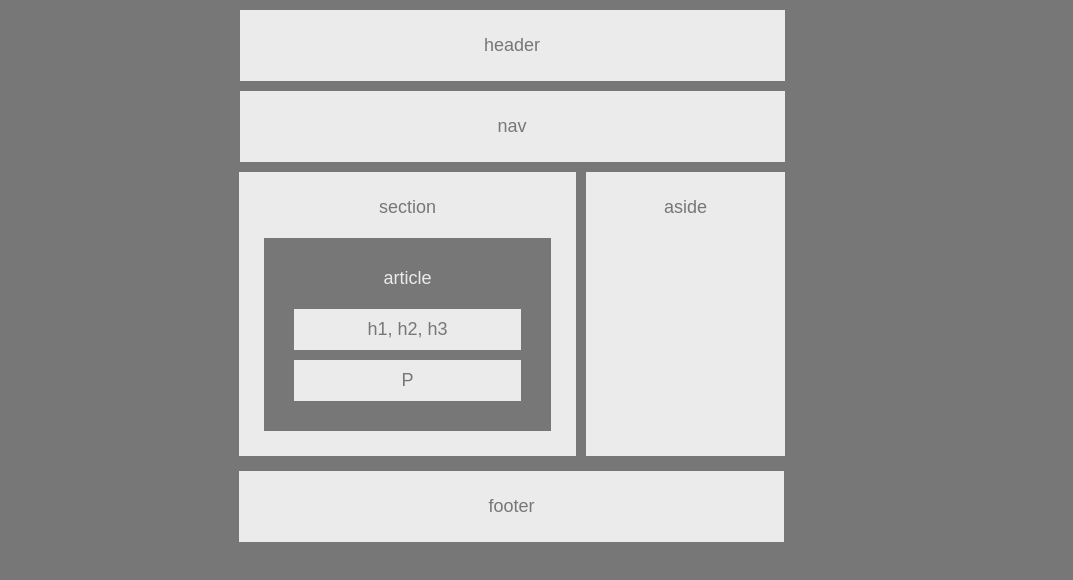
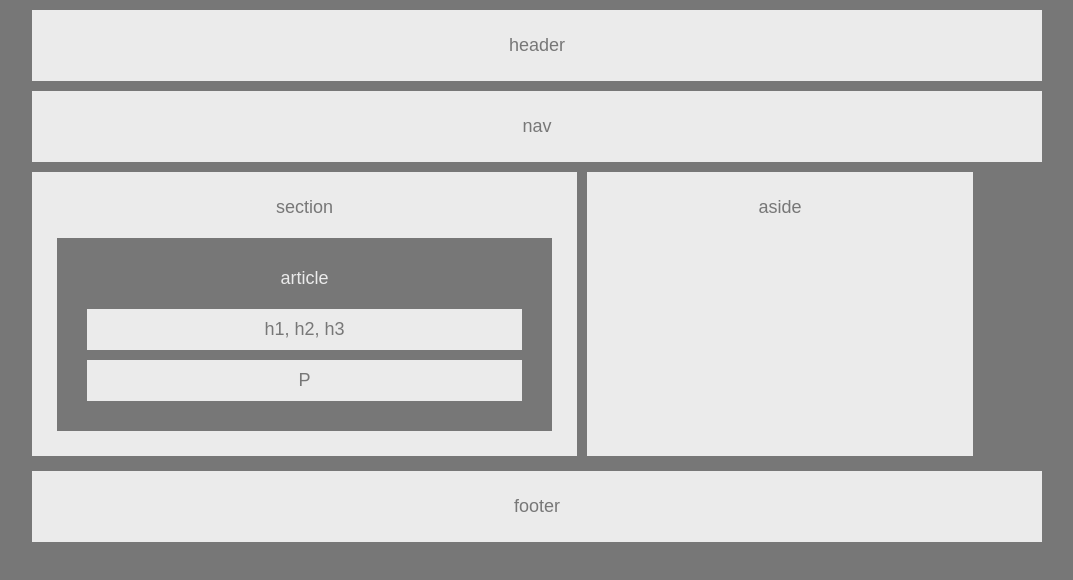
Before and after one commit to MarvieSolis/HW-Wireframe, a plain HTML site: page index.html in a window 1280 px wide. Shown: the whole page, without its empty margins (128-1201 px from the left). Drawn offline with Linux system fonts and the light colour scheme.

Commit message:
adjusted width of project

```diff
--- a/style.css
+++ b/style.css
@@ -9,7 +9,7 @@ body {
 
 
 header {
-    width: 495px;
+    width: 100%;
     background-color: #ebebeb;
     padding: 25px;
     text-align: center;
@@ -19,7 +19,7 @@ header {
 
 
 nav {
-    width: 495px;
+    width: 100%;
     background-color: #ebebeb;
     padding: 25px;
     text-align: center;
@@ -29,7 +29,6 @@ nav {
 
 
 nav {
-    width: 495px;
     background-color: #ebebeb;
     padding: 25px;
     text-align: center;
@@ -39,14 +38,13 @@ nav {
 
 
 body #section {
-    width: 287px;
+    width: 495px;
     background-color: #ebebeb;
     padding: 25px;
     text-align: center;
-    margin: auto;
     margin-top: 10px;
+    display: inline-block;
     float: left;
-    margin-left: 207px;
 }
 
 body #section #article {
@@ -71,24 +69,25 @@ body #section #article #p {
 }
 
 body #aside {
-    width: 149px;
     background-color: #ebebeb;
     padding: 25px;
     text-align: center;
     margin: 10px;
+    padding-bottom: 238px;
+    display: inline-block;
+    width: 35%;
     float: left;
-    padding-bottom: 238px;
+    overflow: auto;
 }
 
 
 
 footer {
-    width: 495px;
     background-color: #ebebeb;
     padding: 25px;
     text-align: center;
     margin: auto;
     margin-top: 5px;
     float: left;
-    margin-left: 207px;
+    width: 100%;
 }
```
